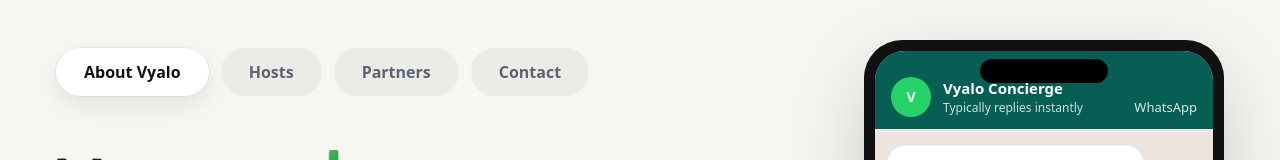
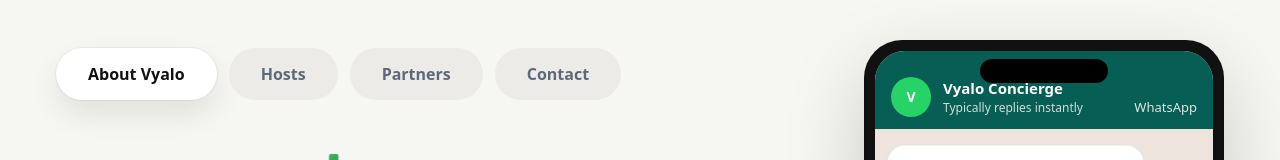
Before and after one commit to clomedico1/vyalo-website, a Next.js app: page / in a window 1280 px wide. Shown: the top 160 px of the page. Built offline with nearby package versions, Linux system fonts and the light colour scheme.

Commit message:
Update page.tsx

```diff
--- a/app/page.tsx
+++ b/app/page.tsx
@@ -787,13 +787,12 @@
                       key={tab.key}
                       type="button"
                       onClick={() => setActiveTab(tab.key)}
-                      className={[
-                        "rounded-full px-7 py-3 text-[15px] font-semibold transition-all duration-200 sm:text-[16px]",
-                        isActive
-                          ? "bg-white text-[#111111] shadow-[0_10px_24px_rgba(0,0,0,0.08)] ring-1 ring-black/5"
-                          : "bg-[#ecebe7] text-[#5a6472] hover:bg-[#e6e5e1] hover:text-[#111111]",
-                      ].join(" ")}
-                    >
+                    className={[
+  "rounded-full px-8 py-3.5 text-[15px] font-semibold transition-all duration-200 sm:text-[16px]",
+  isActive
+    ? "bg-white text-[#111111] shadow-[0_14px_30px_rgba(0,0,0,0.09)] ring-1 ring-black/5"
+    : "bg-[#ecebe7] text-[#5f6876] hover:bg-[#e3e2de] hover:text-[#111111]",
+].join(" ")}                    >
                       {tab.label}
                     </button>
                   );
```
